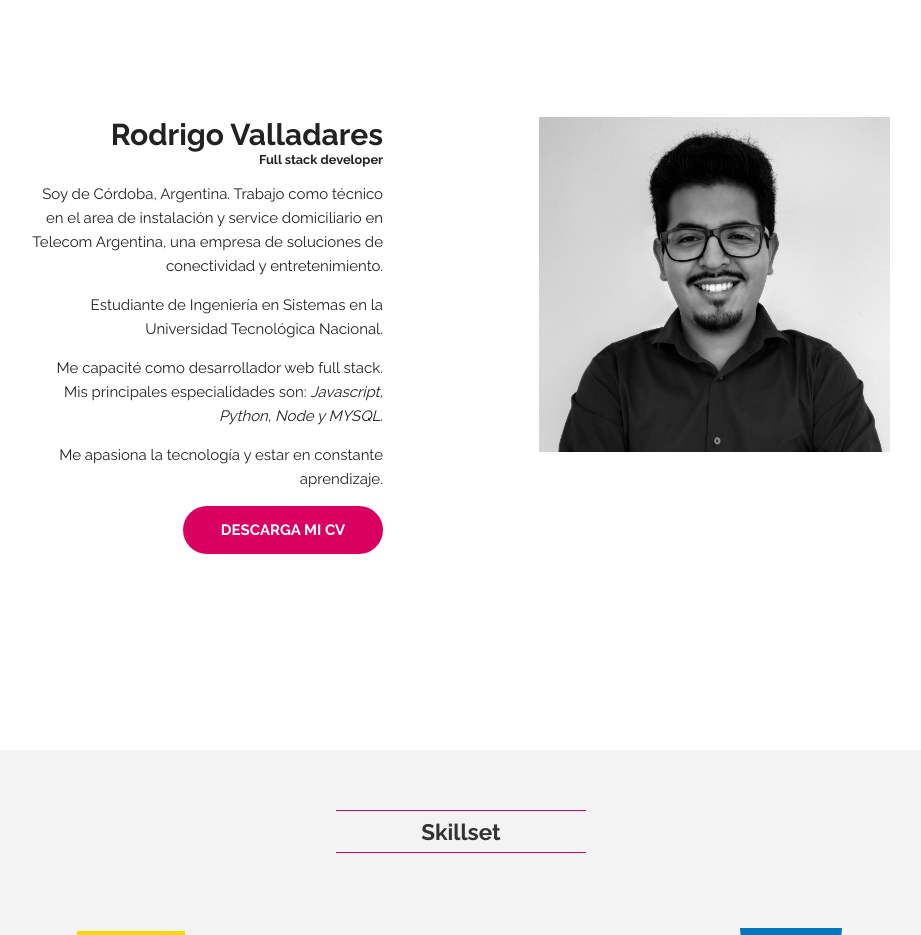
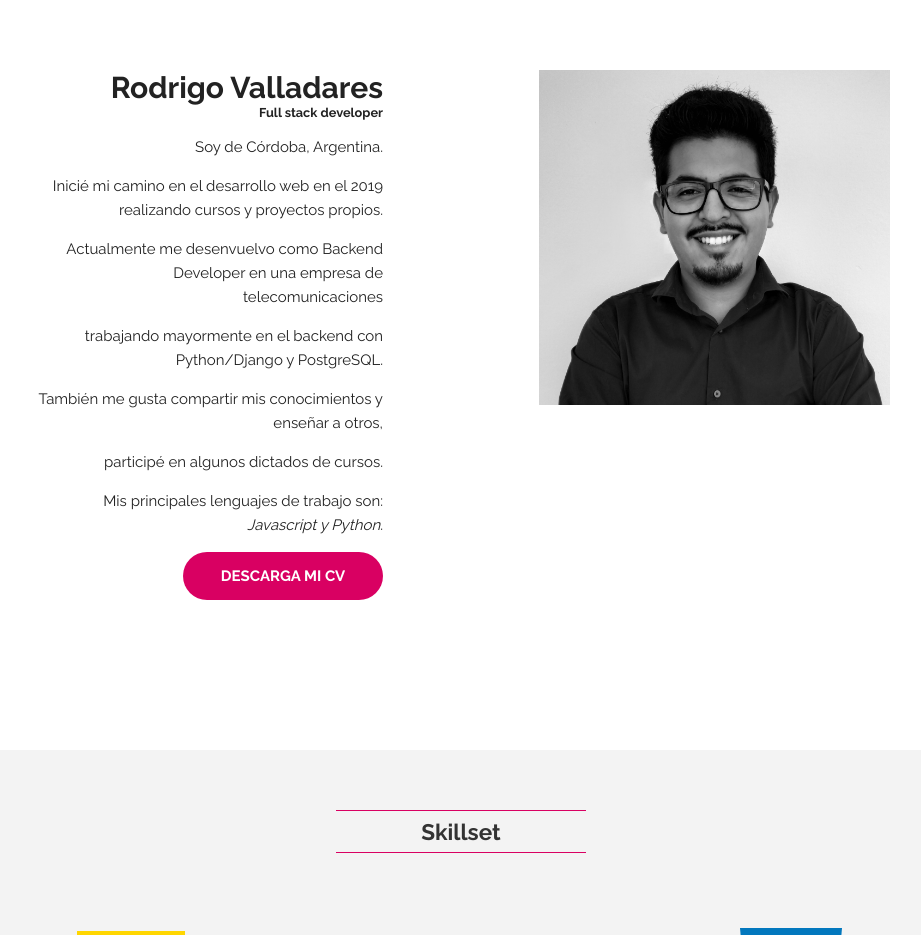
Before and after one commit to rodri-valladares/portafolio-web, a plain HTML site: page index.html in a window 1280 px wide. Shown: the part 900-1835 px from the top of the page, without its empty margins (179-1100 px from the left). Drawn offline with Linux system fonts and the light colour scheme.

Commit message:
modifica descripcion en html

```diff
--- a/index.html
+++ b/index.html
@@ -50,10 +50,13 @@
                 <h1>Rodrigo Valladares</h1>
                 <h5>Full stack developer</h5>
             </aside>
-            <p>Soy de Córdoba, Argentina. Trabajo como técnico en el area de  instalación y service domiciliario en Telecom Argentina, una empresa de soluciones de conectividad y entretenimiento.</p>
-            <p>Estudiante de Ingeniería en Sistemas en la Universidad Tecnológica Nacional.</p>
-            <p>Me capacité como desarrollador web full stack. Mis principales especialidades son: <i>Javascript, Python, Node y MYSQL</i>. </p>
-            <p>Me apasiona la tecnología y estar en constante aprendizaje.</p>
+            <p>Soy de Córdoba, Argentina.</p>
+            <p>Inicié mi camino en el desarrollo web en el 2019 realizando cursos y proyectos propios.</p>
+            <p>Actualmente me desenvuelvo como Backend Developer en una empresa de telecomunicaciones</p>
+            <p>trabajando mayormente en el backend con Python/Django y PostgreSQL.</p>
+            <p>También me gusta compartir mis conocimientos y enseñar a otros,</p>
+            <p>participé en algunos dictados de cursos.</p>
+            <p>Mis principales lenguajes de trabajo son: <i>Javascript y Python</i>.</p>
 
             <div class="text-center text-lg-right">
                 <a class="btn" href="assets/CVRodrigoValladares.pdf" target="_blank" rel="noopener">DESCARGA MI CV</a>
```
